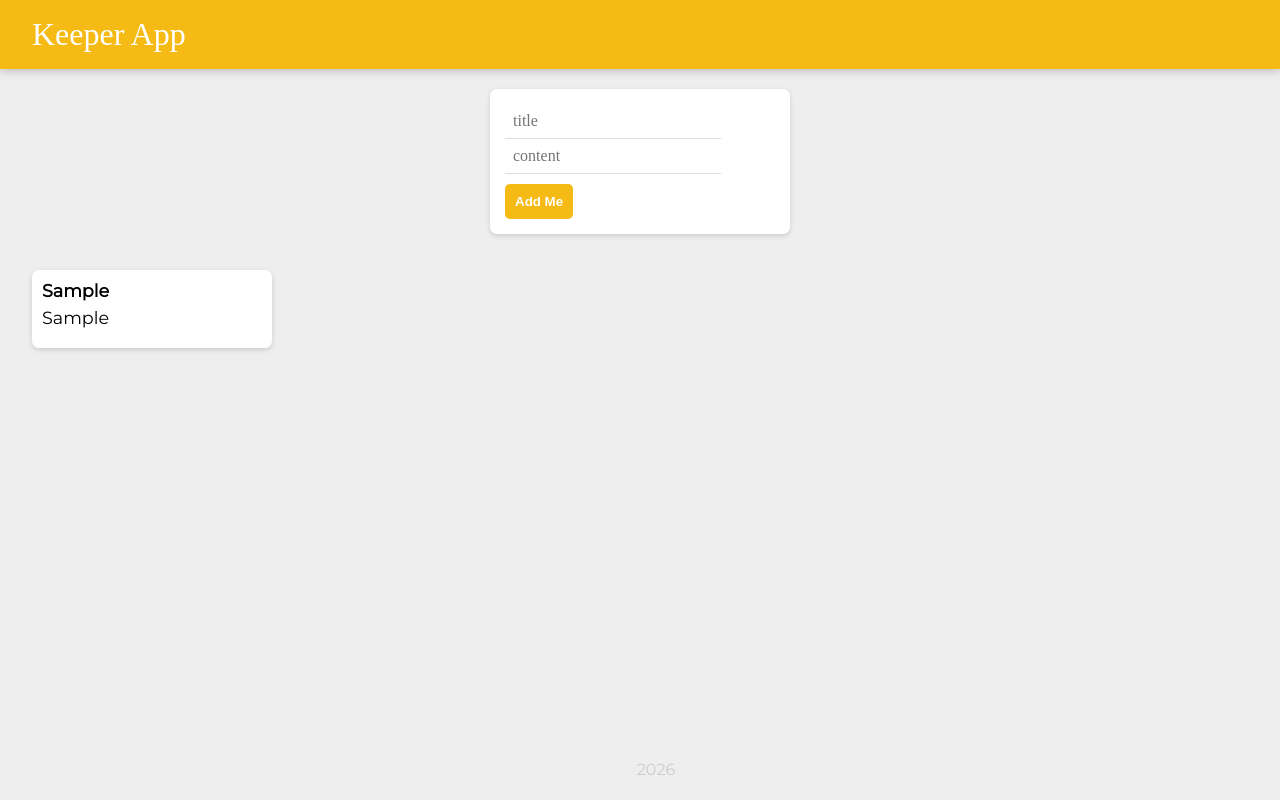
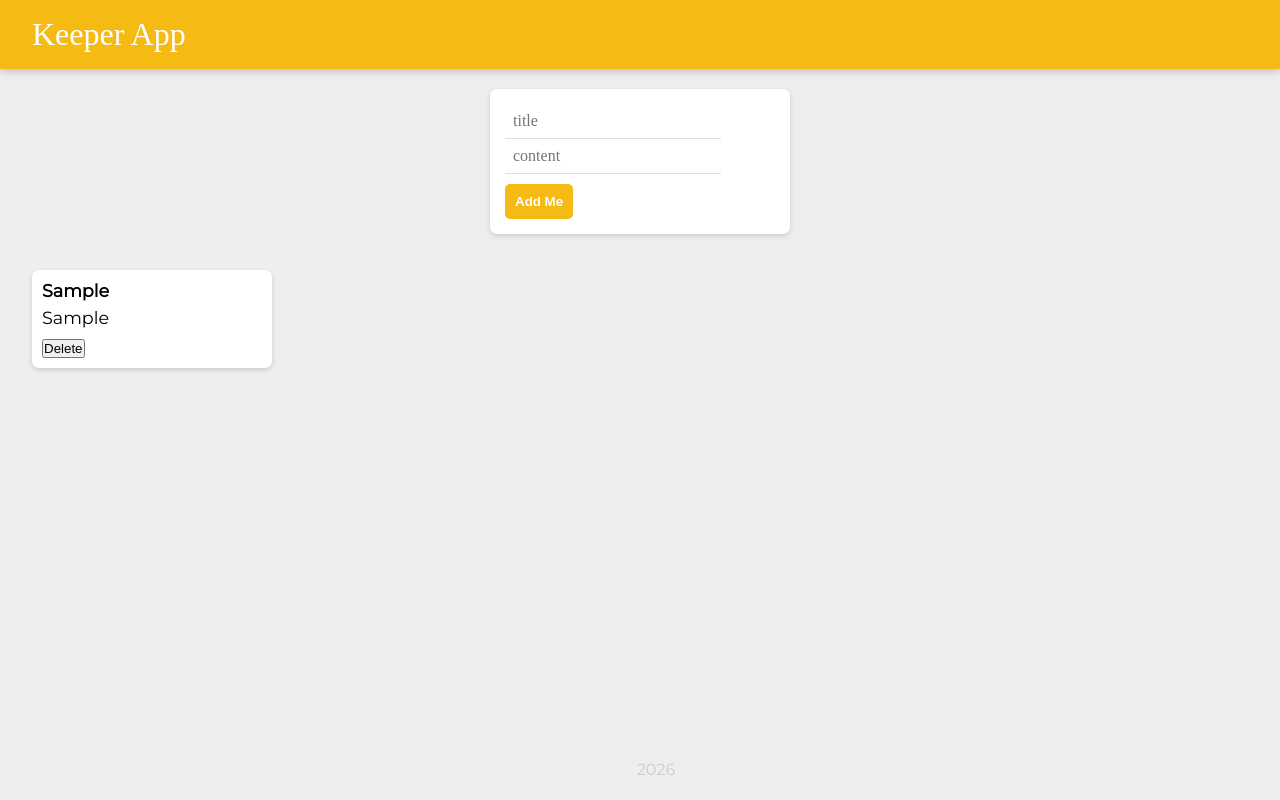
Before and after one commit to sreeman-dyageti/keeper_app, a React (Vite) app: page / in a window 1280 px wide. Both pictures are taken after typing "Sample", "Sample" into the empty fields and a click on the button "Add Me". Built offline with nearby package versions, Linux system fonts and the light colour scheme; a web font is replaced by a local one.

Commit message:
Add Delete button and delete fuctionality

```diff
--- a/src/components/App.jsx
+++ b/src/components/App.jsx
@@ -2,7 +2,6 @@ import React, { useState } from "react";
 import Header from "./header";
 import Footer from "./footer";
 import Note from "./note";
-import notes from "../notes";
 import InputText from "./inputText";
 
 export default function App() {
@@ -13,19 +12,27 @@ function addNote(Input){
   setAllNotes((prev)=>{ return [...prev, Input]});
 }
 
+function deleteNote(id){
+  setAllNotes((prev)=>{ return prev.filter((item, index)=>{
+    return index !== id;
+  })})
+}
+
 return (
   <div className="app">
     <Header />
     <main>
 
-        <InputText onAdd={addNote} />
+    <InputText onAdd={addNote} />
 
    <div className="notes-container">
-         {AllNotes.map((note) => {
+         {AllNotes.map((note, index) => {
           return <Note
-          key={note.key}
+          key={index}
+          id={index}
           title={note.title}
           content={note.content}
+          onChecked={deleteNote}
           />
         })}
       </div>
--- a/src/components/note.jsx
+++ b/src/components/note.jsx
@@ -1,10 +1,13 @@
 import React from "react";
 
-function note(props){
+function Note(props){
     return <div className="note">
         <h1>{props.title}</h1>
         <p>{props.content}</p>
+        <button onClick={()=>{
+            props.onChecked(props.id);
+        }}>Delete</button>
     </div>
 }
 
-export default note;
+export default Note;
```
